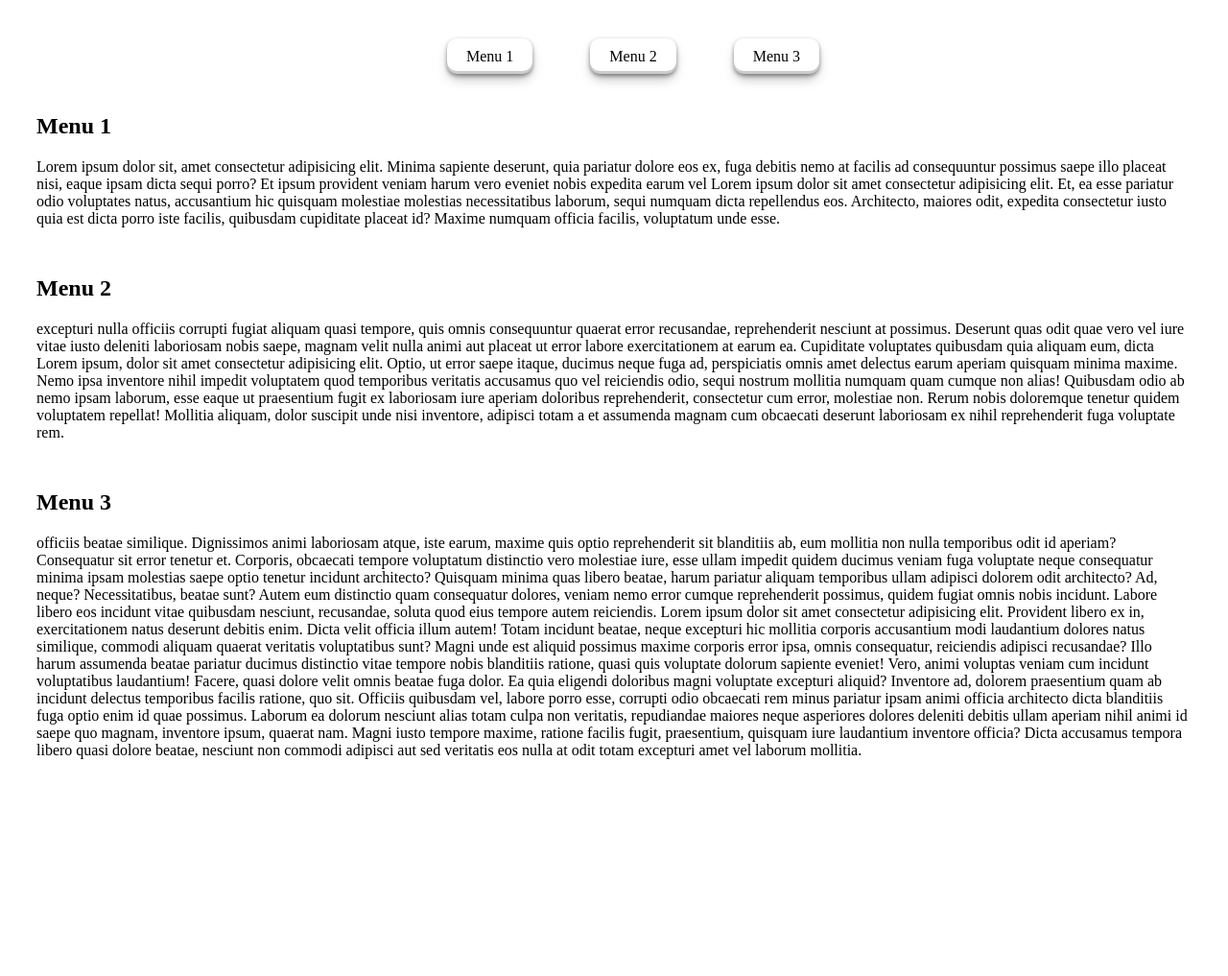
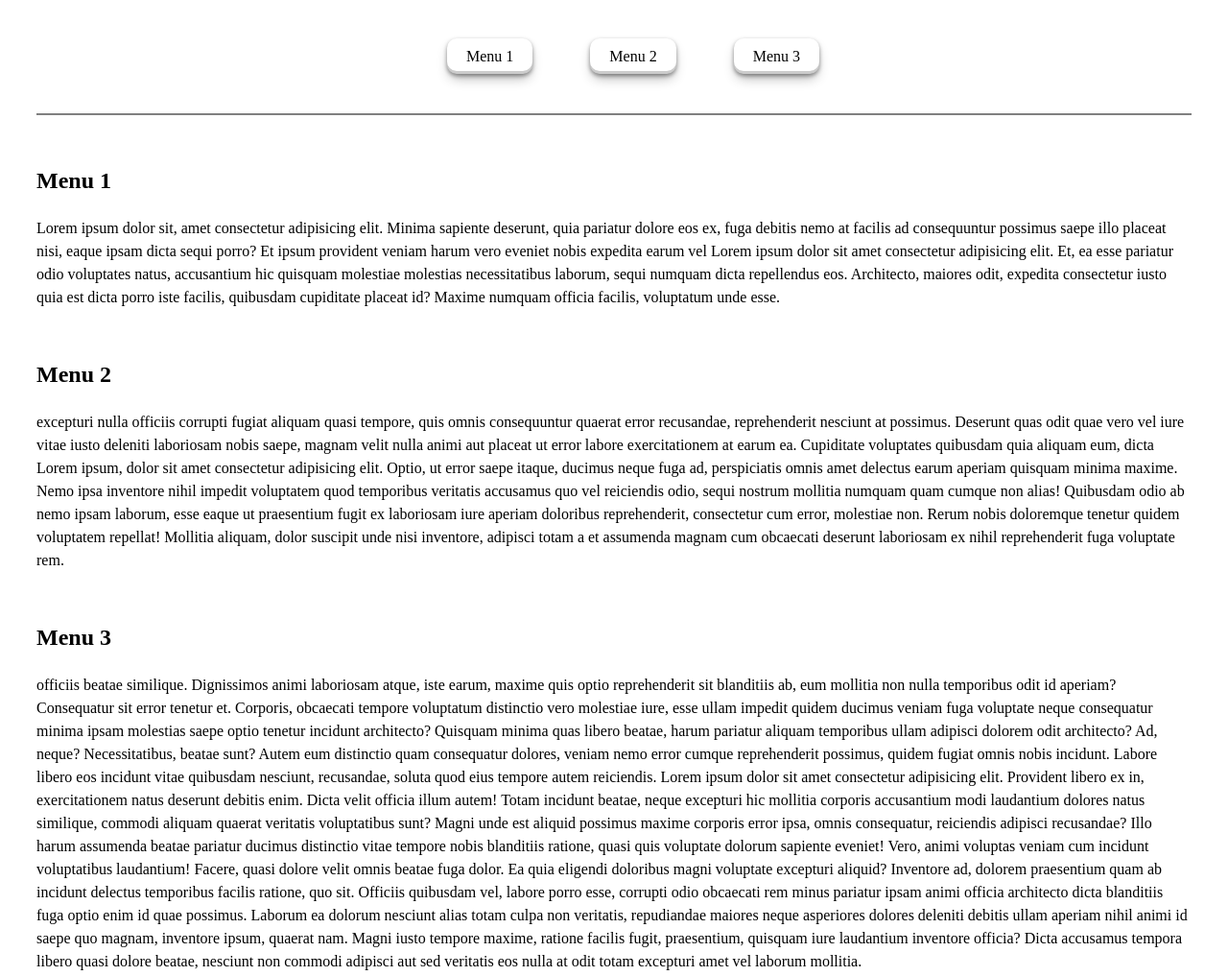
Before and after one commit to JK-8989/js-tabs-1, a plain HTML site: page index.html in a window 1280 px wide. Shown: the whole page at 96% size. Before the commit the page ends 821 px from the top, so only its background shows below. Drawn offline with Linux system fonts and the light colour scheme.

Commit message:
Edit css btn & text styling

```diff
--- a/style.css
+++ b/style.css
@@ -8,6 +8,11 @@
   list-style: none;
   text-decoration: none;
   margin-bottom: 50px;
+}
+#tab-content {
+ border-top: 2px solid grey;
+ line-height: 1.5;
+ padding-bottom: 200px;
 }
 a {
   all: unset;
```
